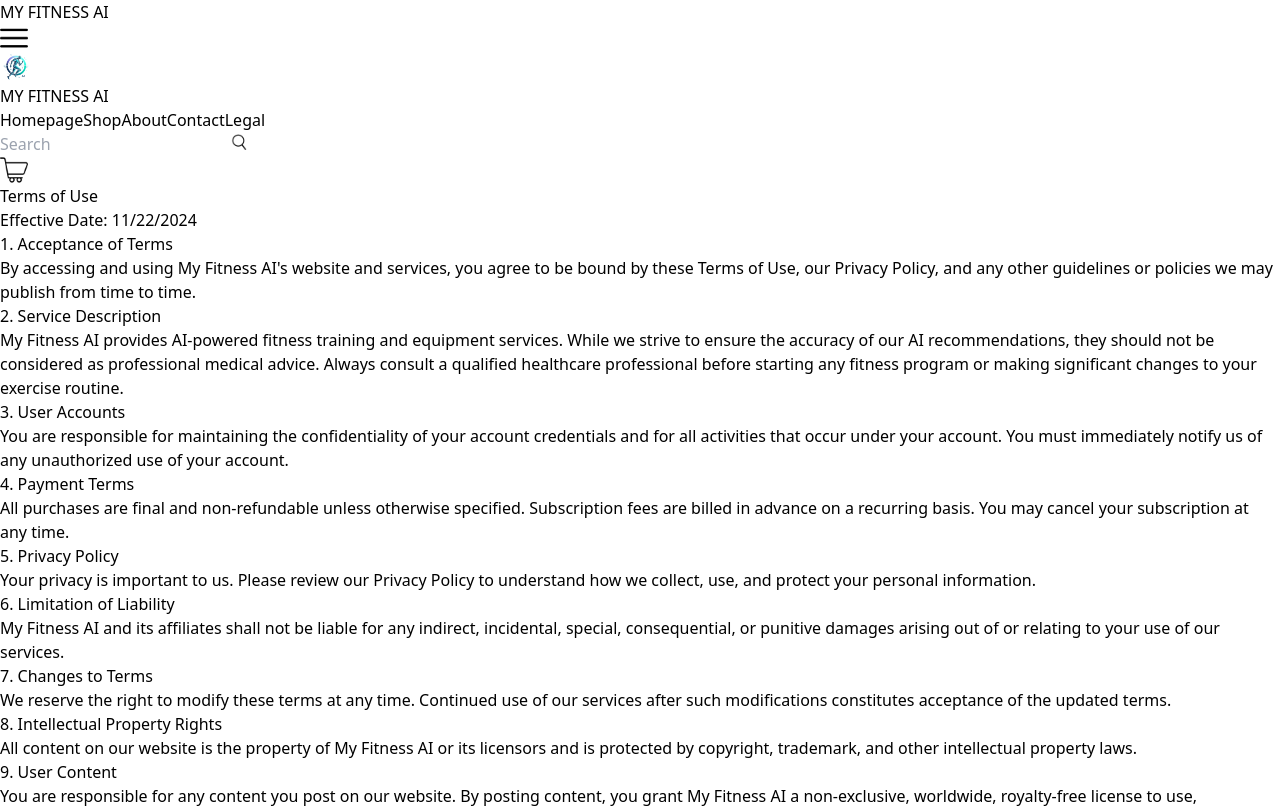
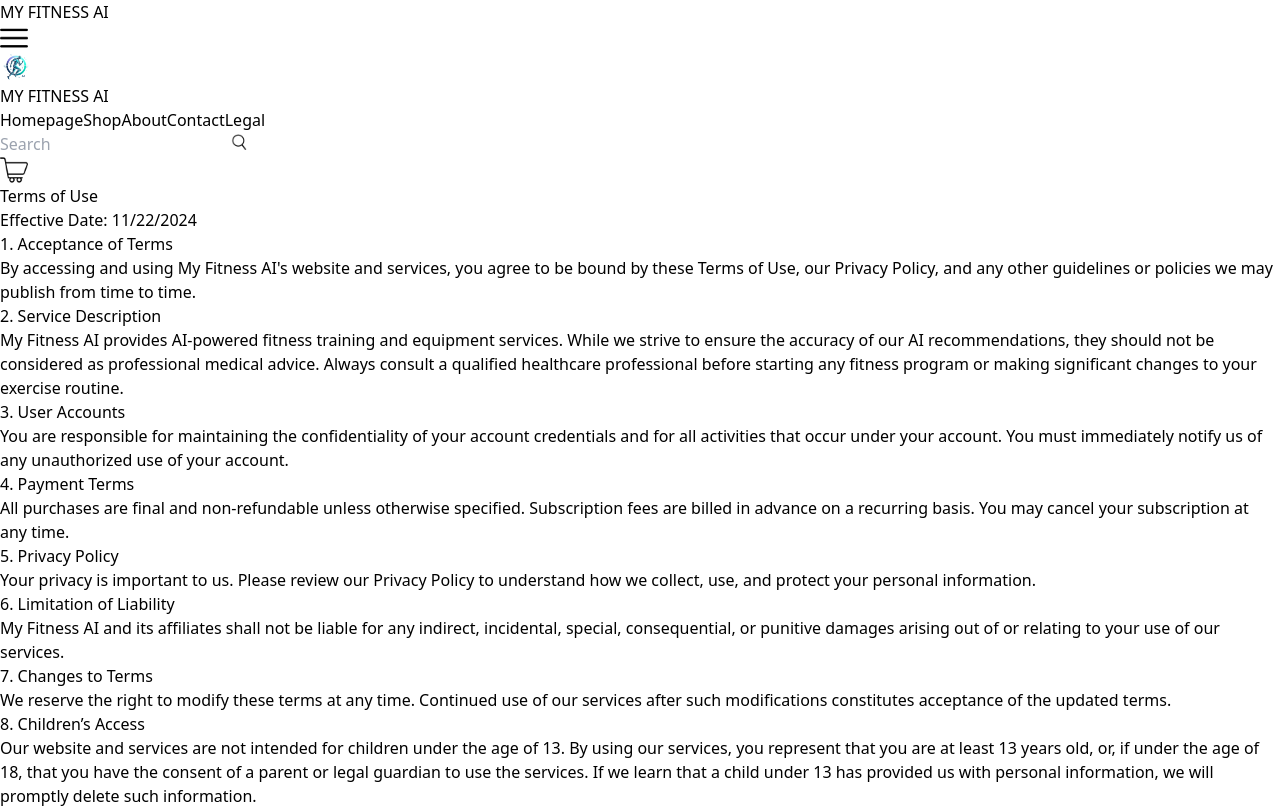
Before and after one commit to NicholasAli1/fitness-ecommerce-supabase, a Next.js app: page /legal in a window 1280 px wide. Shown: the top 808 px of the page. Built offline with nearby package versions, Linux system fonts and the light colour scheme.

Commit message:
Update page.tsx

```diff
--- a/src/app/legal/page.tsx
+++ b/src/app/legal/page.tsx
@@ -83,13 +83,14 @@ const LegalPage = () => {
         </section>
 
         <section>
-          <h2 className="text-2xl font-semibold mb-4">
-            8. Intellectual Property Rights
-          </h2>
+          <h2 className="text-2xl font-semibold mb-4">8. Children’s Access</h2>
           <p className="text-gray-600 leading-relaxed">
-            All content on our website is the property of My Fitness AI or its
-            licensors and is protected by copyright, trademark, and other
-            intellectual property laws.
+            Our website and services are not intended for children under the age
+            of 13. By using our services, you represent that you are at least 13
+            years old, or, if under the age of 18, that you have the consent of
+            a parent or legal guardian to use the services. If we learn that a
+            child under 13 has provided us with personal information, we will
+            promptly delete such information.
           </p>
         </section>
 
```
